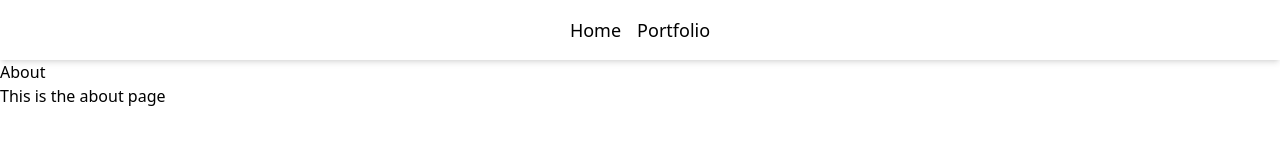
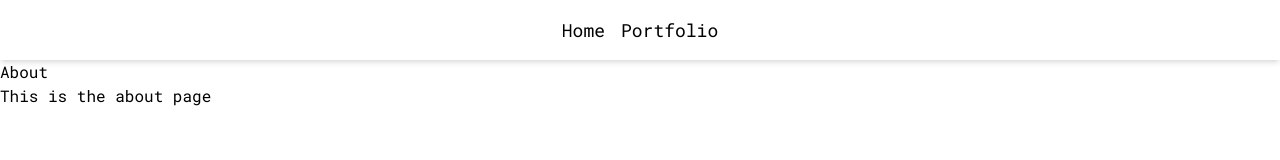
Before and after one commit to Mirxii/tuomaskiviniemi, a React (Vite) app in the folder frontend/: page / in a window 1280 px wide. Shown: the top 160 px of the page. Built offline with nearby package versions, Linux system fonts and the light colour scheme.

Commit message:
Changed base font, hover styles to navbar

```diff
--- a/frontend/index.html
+++ b/frontend/index.html
@@ -5,6 +5,14 @@
     <link rel="icon" type="image/svg+xml" href="/vite.svg" />
     <meta name="viewport" content="width=device-width, initial-scale=1.0" />
     <title>Vite + React + TS</title>
+
+    <!-- Google Fonts -->
+    <link rel="preconnect" href="https://fonts.googleapis.com" />
+    <link rel="preconnect" href="https://fonts.gstatic.com" crossorigin />
+    <link
+      href="https://fonts.googleapis.com/css2?family=Roboto+Mono&display=swap"
+      rel="stylesheet"
+    />
   </head>
   <body>
     <div id="root"></div>
--- a/frontend/src/components/Navbar.tsx
+++ b/frontend/src/components/Navbar.tsx
@@ -4,10 +4,16 @@ const Navbar = () => {
   return (
     <nav>
       <div className="flex p-4 justify-center shadow-md text-lg">
-        <Link className="px-2" to="/">
+        <Link
+          className="px-2 rounded-md hover:bg-green-500 hover:text-gray-800 hover:bg-opacity-40 hover:cursor-pointer"
+          to="/"
+        >
           Home
         </Link>
-        <Link className="px-2" to="/portfolio">
+        <Link
+          className="px-2 rounded-md hover:bg-green-500 hover:text-gray-800 hover:bg-opacity-40 hover:cursor-pointer"
+          to="/portfolio"
+        >
           Portfolio
         </Link>
       </div>
--- a/frontend/tailwind.config.js
+++ b/frontend/tailwind.config.js
@@ -2,6 +2,9 @@
 export default {
   content: ['./index.html', './src/**/*.{js,ts,jsx,tsx}'],
   theme: {
+    fontFamily: {
+      sans: ['Roboto Mono', 'monospace'],
+    },
     extend: {},
   },
   plugins: [],
```
